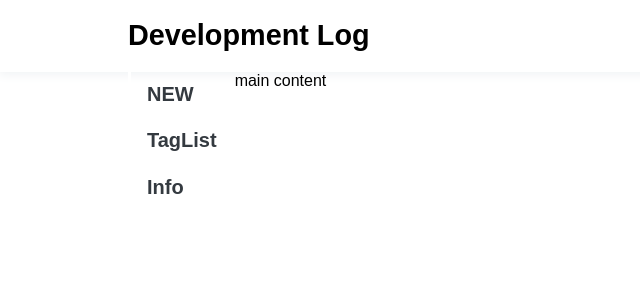
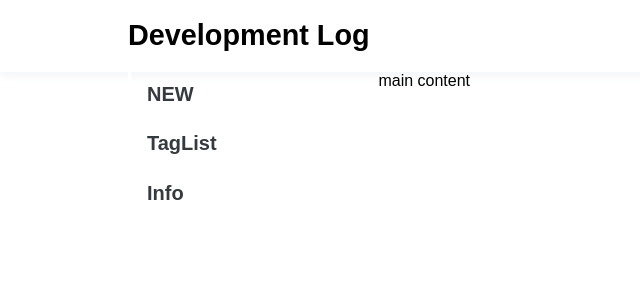
Before and after one commit to rlawnsxo131/devlog-client, a Next.js app: page / in a window 1280 px wide. Shown: the top 300 px of the page, without its empty margins (0-640 px from the left). Built offline with nearby package versions, Linux system fonts and the light colour scheme.

Commit message:
disign ing...

```diff
--- a/components/layout/Layout.tsx
+++ b/components/layout/Layout.tsx
@@ -12,7 +12,7 @@ function Layout(props: LayoutProps) {
       <GlobalStyle />
       <Header />
       <Main>
-        <div>main content</div>
+        <div style={{ flex: 4.5 }}>main content</div>
       </Main>
     </Block>
   );
--- a/components/layout/Navigation.tsx
+++ b/components/layout/Navigation.tsx
@@ -28,6 +28,7 @@ const Block = styled.div`
     flex-flow: row wrap;
   }
   ${media.medium} {
+    flex: 1.25;
     flex-direction: column;
   }
 `;
@@ -40,11 +41,20 @@ const StyledLink = styled.a`
   font-size: 1.25rem;
   font-weight: bold;
   color: ${palette.gray8};
-  border-left: 3px solid white;
-  &:hover {
-    cursor: pointer;
-    border-left: 3px solid ${palette.pink5};
-    background-color: ${palette.pink0};
+  ${media.xsmall} {
+    border-bottom: 3px solid white;
+    &:hover {
+      cursor: pointer;
+      border-bottom: 3px solid ${palette.pink5};
+      background-color: ${palette.pink0};
+    }
+  }
+  ${media.medium} {
+    border-left: 3px solid white;
+    &:hover {
+      border-bottom: none;
+      border-left: 3px solid ${palette.pink5};
+    }
   }
 `;
 
```
